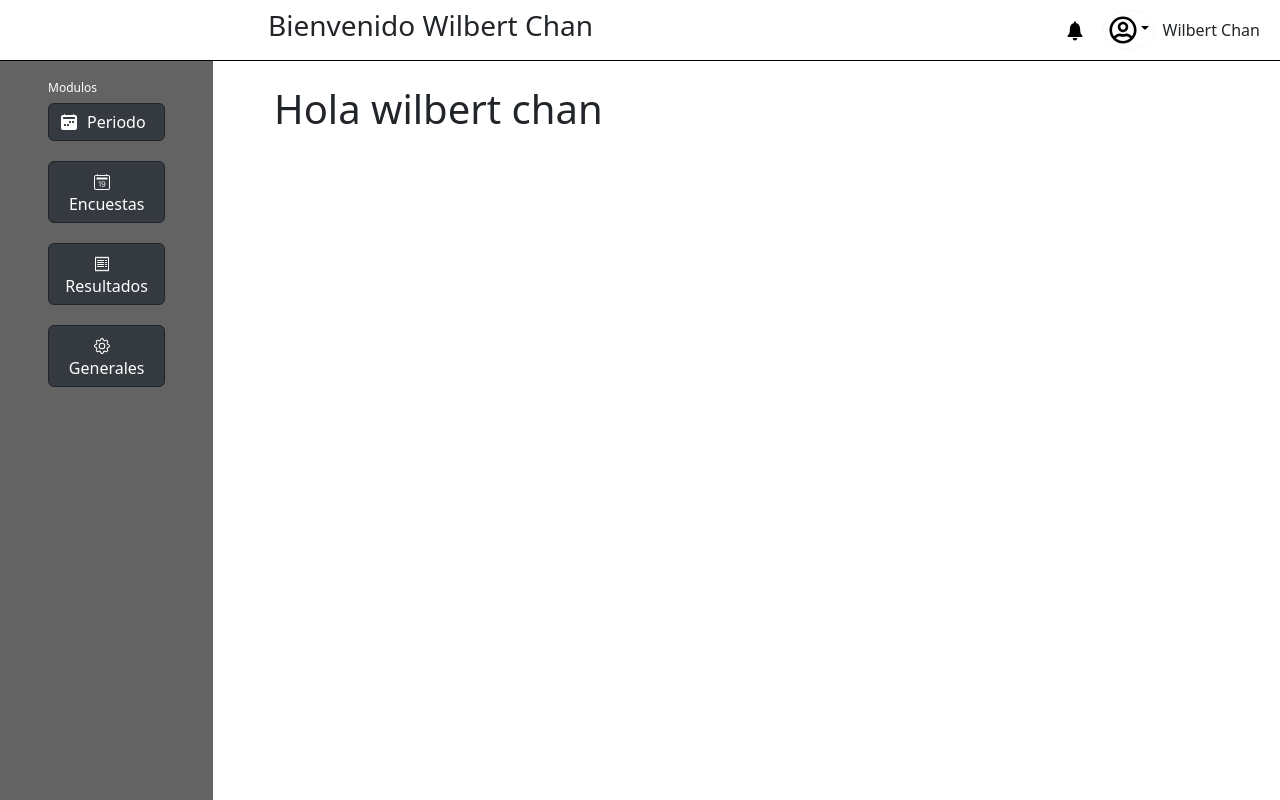
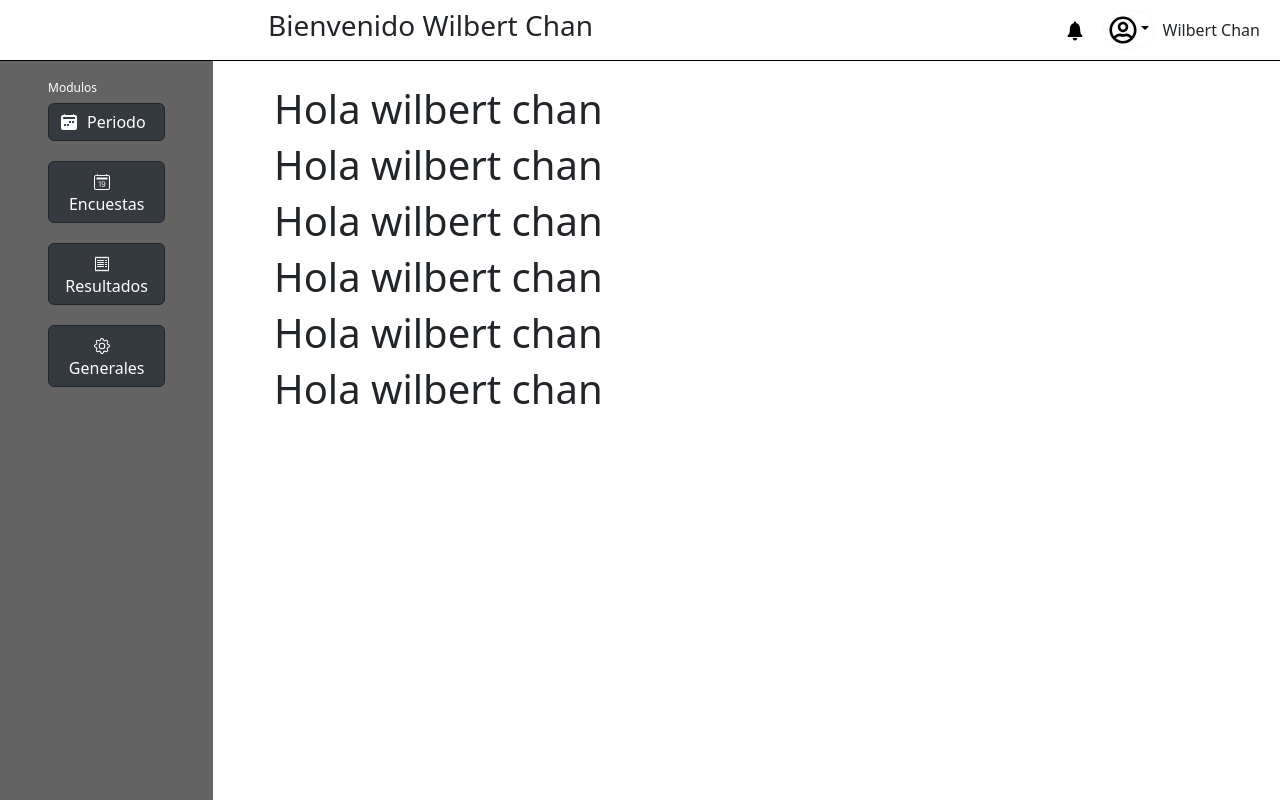
Before and after one commit to wilbert2004/Woorkfell, a React (Create React App) app in the folder frontend/: page /configuracion in a window 1280 px wide. Built offline with nearby package versions, Linux system fonts and the light colour scheme; a web font is replaced by a local one.

Commit message:
Update configuracion.jsx

```diff
--- a/frontend/src/components/configuracion.jsx
+++ b/frontend/src/components/configuracion.jsx
@@ -6,6 +6,11 @@ const Configuracion = () => {
     <Home>
       <div>
         <h1>Hola wilbert chan </h1>
+        <h1>Hola wilbert chan </h1>
+        <h1>Hola wilbert chan </h1>
+        <h1>Hola wilbert chan </h1>
+        <h1>Hola wilbert chan </h1>
+        <h1>Hola wilbert chan </h1>
       </div>
     </Home>
   );
```
